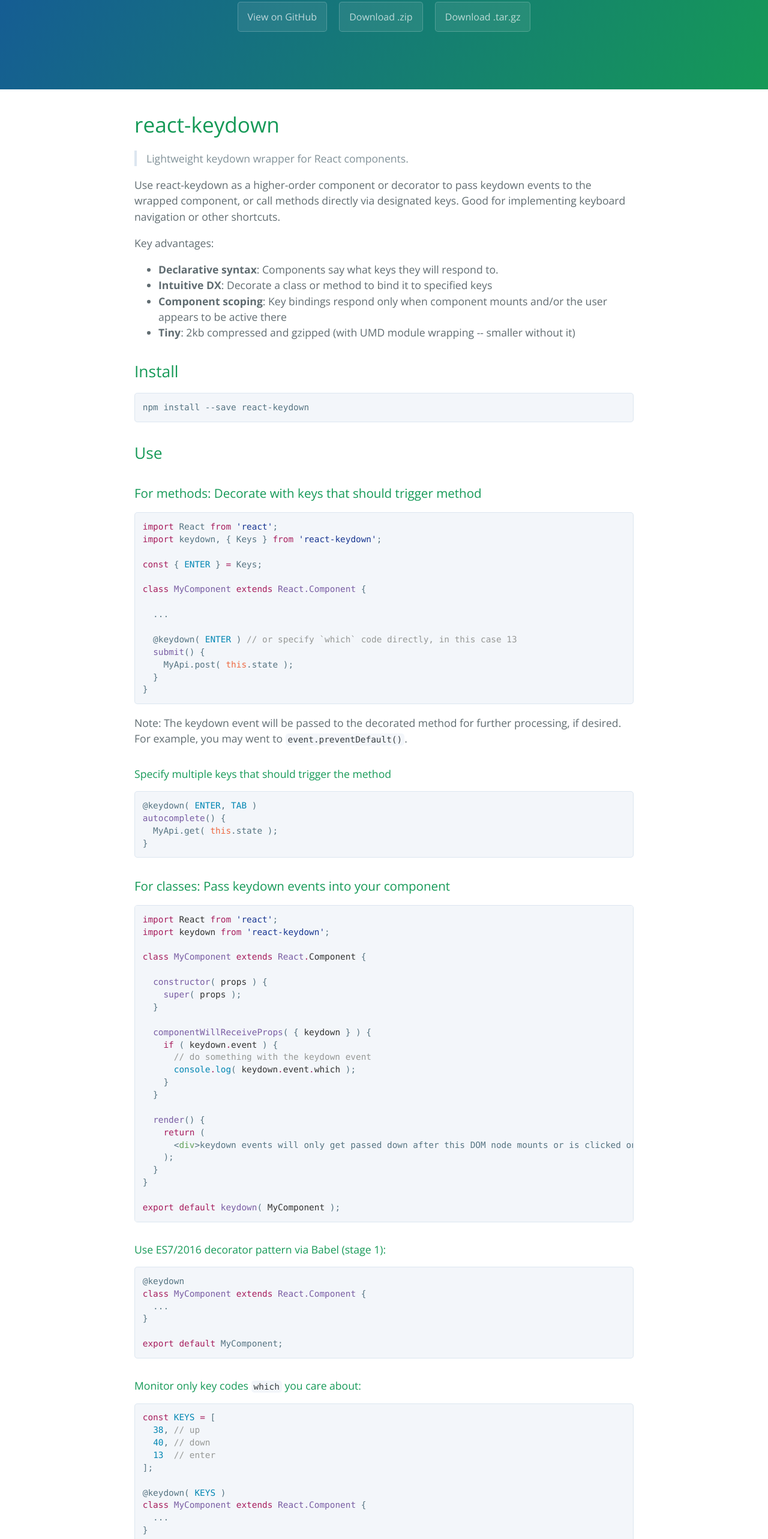
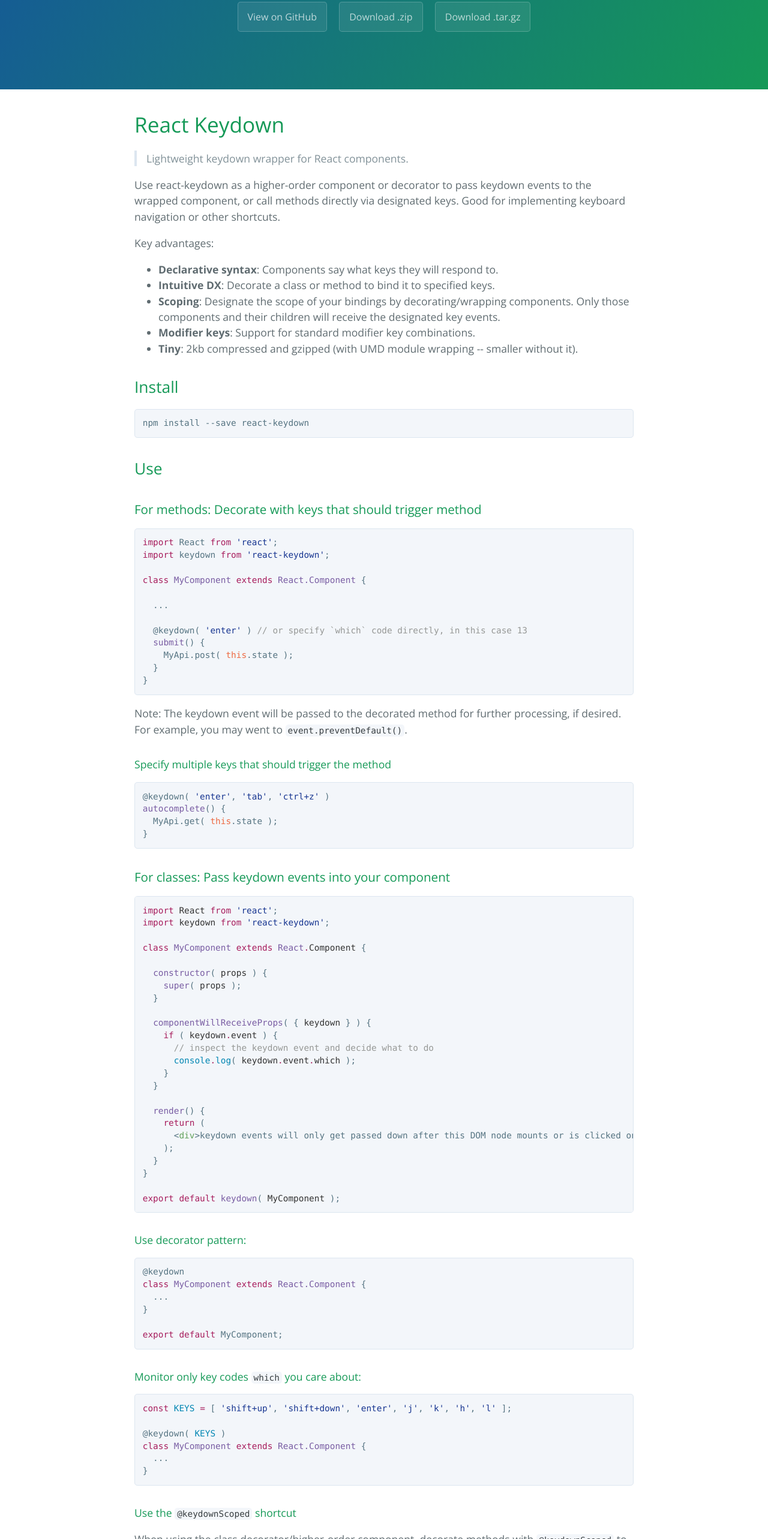
Before and after one commit to glortho/react-keydown, a plain HTML site: page index.html in a window 1280 px wide. Shown: the part 234-2800 px from the top of the page at 60% size. Drawn offline with nearby package versions, Linux system fonts and the light colour scheme.

Commit message:
Create gh-pages branch via GitHub

```diff
--- a/index.html
+++ b/index.html
@@ -20,7 +20,7 @@
 
     <section class="main-content">
       <h1>
-<a id="react-keydown" class="anchor" href="#react-keydown" aria-hidden="true"><span class="octicon octicon-link"></span></a>react-keydown</h1>
+<a id="react-keydown" class="anchor" href="#react-keydown" aria-hidden="true"><span class="octicon octicon-link"></span></a>React Keydown</h1>
 
 <blockquote>
 <p>Lightweight keydown wrapper for React components.</p>
@@ -36,13 +36,14 @@
 <li>
 <strong>Declarative syntax</strong>: Components say what keys they will respond to.</li>
 <li>
-<strong>Intuitive DX</strong>: Decorate a class or method to bind it to specified keys</li>
+<strong>Intuitive DX</strong>: Decorate a class or method to bind it to specified keys.</li>
 <li>
-<strong>Component scoping</strong>: Key bindings respond only when component mounts and/or
-the user appears to be active there</li>
+<strong>Scoping</strong>: Designate the scope of your bindings by decorating/wrapping components. Only those components and their children will receive the designated key events.</li>
+<li>
+<strong>Modifier keys</strong>: Support for standard modifier key combinations.</li>
 <li>
 <strong>Tiny</strong>: 2kb compressed and gzipped (with UMD module wrapping -- smaller
-without it)</li>
+without it).</li>
 </ul>
 
 <h2>
@@ -58,15 +59,13 @@
 <a id="for-methods-decorate-with-keys-that-should-trigger-method" class="anchor" href="#for-methods-decorate-with-keys-that-should-trigger-method" aria-hidden="true"><span class="octicon octicon-link"></span></a>For methods: Decorate with keys that should trigger method</h3>
 
 <div class="highlight highlight-source-js"><pre><span class="pl-k">import</span> React <span class="pl-k">from</span> <span class="pl-s"><span class="pl-pds">'</span>react<span class="pl-pds">'</span></span>;
-<span class="pl-k">import</span> keydown, { Keys } <span class="pl-k">from</span> <span class="pl-s"><span class="pl-pds">'</span>react-keydown<span class="pl-pds">'</span></span>;
-
-<span class="pl-k">const</span> { <span class="pl-c1">ENTER</span> } <span class="pl-k">=</span> Keys;
+<span class="pl-k">import</span> keydown <span class="pl-k">from</span> <span class="pl-s"><span class="pl-pds">'</span>react-keydown<span class="pl-pds">'</span></span>;
 
 <span class="pl-k">class</span> <span class="pl-en">MyComponent</span> <span class="pl-k">extends</span> <span class="pl-en">React.Component</span> {
 
   ...
 
-  @keydown( <span class="pl-c1">ENTER</span> ) <span class="pl-c">// or specify `which` code directly, in this case 13</span>
+  @keydown( <span class="pl-s"><span class="pl-pds">'</span>enter<span class="pl-pds">'</span></span> ) <span class="pl-c">// or specify `which` code directly, in this case 13</span>
   <span class="pl-en">submit</span>() {
     MyApi.post( <span class="pl-v">this</span>.state );
   }
@@ -78,7 +77,7 @@
 <h4>
 <a id="specify-multiple-keys-that-should-trigger-the-method" class="anchor" href="#specify-multiple-keys-that-should-trigger-the-method" aria-hidden="true"><span class="octicon octicon-link"></span></a>Specify multiple keys that should trigger the method</h4>
 
-<div class="highlight highlight-source-js"><pre>@keydown( <span class="pl-c1">ENTER</span>, <span class="pl-c1">TAB</span> )
+<div class="highlight highlight-source-js"><pre>@keydown( <span class="pl-s"><span class="pl-pds">'</span>enter<span class="pl-pds">'</span></span>, <span class="pl-s"><span class="pl-pds">'</span>tab<span class="pl-pds">'</span></span>, <span class="pl-s"><span class="pl-pds">'</span>ctrl+z<span class="pl-pds">'</span></span> )
 <span class="pl-en">autocomplete</span>() {
   MyApi.get( <span class="pl-v">this</span>.state );
 }</pre></div>
@@ -97,7 +96,7 @@
 
   <span class="pl-en">componentWillReceiveProps</span>( {<span class="pl-smi"> keydown</span> } ) {
 <span class="pl-k">    if</span> (<span class="pl-smi"> keydown</span><span class="pl-k">.</span><span class="pl-smi">event</span> ) {
-<span class="pl-c">      // do something with the keydown event</span>
+<span class="pl-c">      // inspect the keydown event and decide what to do</span>
       <span class="pl-c1">console</span><span class="pl-k">.</span><span class="pl-c1">log</span>(<span class="pl-smi"> keydown</span><span class="pl-k">.</span><span class="pl-smi">event</span><span class="pl-k">.</span><span class="pl-smi">which</span> );
     }
   }
@@ -112,7 +111,7 @@
 <span class="pl-k">export default</span> <span class="pl-en">keydown</span>(<span class="pl-smi"> MyComponent</span> );</pre></div>
 
 <h4>
-<a id="use-es72016-decorator-pattern-via-babel-stage-1" class="anchor" href="#use-es72016-decorator-pattern-via-babel-stage-1" aria-hidden="true"><span class="octicon octicon-link"></span></a>Use ES7/2016 decorator pattern via Babel (stage 1):</h4>
+<a id="use-decorator-pattern" class="anchor" href="#use-decorator-pattern" aria-hidden="true"><span class="octicon octicon-link"></span></a>Use decorator pattern:</h4>
 
 <div class="highlight highlight-source-js"><pre>@keydown
 <span class="pl-k">class</span> <span class="pl-en">MyComponent</span> <span class="pl-k">extends</span> <span class="pl-en">React.Component</span> {
@@ -124,20 +123,38 @@
 <h4>
 <a id="monitor-only-key-codes-which-you-care-about" class="anchor" href="#monitor-only-key-codes-which-you-care-about" aria-hidden="true"><span class="octicon octicon-link"></span></a>Monitor only key codes <code>which</code> you care about:</h4>
 
-<div class="highlight highlight-source-js"><pre><span class="pl-k">const</span> <span class="pl-c1">KEYS</span> <span class="pl-k">=</span> [
-  <span class="pl-c1">38</span>, <span class="pl-c">// up</span>
-  <span class="pl-c1">40</span>, <span class="pl-c">// down</span>
-  <span class="pl-c1">13</span>  <span class="pl-c">// enter</span>
-];
+<div class="highlight highlight-source-js"><pre><span class="pl-k">const</span> <span class="pl-c1">KEYS</span> <span class="pl-k">=</span> [ <span class="pl-s"><span class="pl-pds">'</span>shift+up<span class="pl-pds">'</span></span>, <span class="pl-s"><span class="pl-pds">'</span>shift+down<span class="pl-pds">'</span></span>, <span class="pl-s"><span class="pl-pds">'</span>enter<span class="pl-pds">'</span></span>, <span class="pl-s"><span class="pl-pds">'</span>j<span class="pl-pds">'</span></span>, <span class="pl-s"><span class="pl-pds">'</span>k<span class="pl-pds">'</span></span>, <span class="pl-s"><span class="pl-pds">'</span>h<span class="pl-pds">'</span></span>, <span class="pl-s"><span class="pl-pds">'</span>l<span class="pl-pds">'</span></span> ];
 
 @keydown( <span class="pl-c1">KEYS</span> )
 <span class="pl-k">class</span> <span class="pl-en">MyComponent</span> <span class="pl-k">extends</span> <span class="pl-en">React.Component</span> {
   ...
 }</pre></div>
 
-<p>Or no need for an array:</p>
+<h4>
+<a id="use-the-keydownscoped-shortcut" class="anchor" href="#use-the-keydownscoped-shortcut" aria-hidden="true"><span class="octicon octicon-link"></span></a>Use the <code>@keydownScoped</code> shortcut</h4>
 
-<div class="highlight highlight-source-js"><pre>@keydown( <span class="pl-c1">13</span> ) <span class="pl-c">// just the enter key</span></pre></div>
+<p>When using the class decorator/higher-order component, decorate methods with <code>@keydownScoped</code> to identify the <code>keydown.event</code> prop as it comes in and bind certain values to methods:</p>
+
+<div class="highlight highlight-source-js"><pre><span class="pl-k">import</span> keydown, { keydownScoped } <span class="pl-k">from</span> <span class="pl-s"><span class="pl-pds">'</span>react-keydown<span class="pl-pds">'</span></span>;
+
+@keydown( <span class="pl-s"><span class="pl-pds">'</span>enter<span class="pl-pds">'</span></span> ) <span class="pl-c">// optional to specify a key here. if called with just @keydown, all key events will get passed down</span>
+<span class="pl-k">class</span> <span class="pl-en">MyComponent</span> <span class="pl-k">extends</span> <span class="pl-en">React.Component</span> {
+  <span class="pl-en">render</span>() {
+    <span class="pl-k">return</span> <span class="pl-k">&lt;</span>MyOtherComponent {...this.props} <span class="pl-k">/&gt;</span>;
+  }
+}
+
+<span class="pl-k">class</span> <span class="pl-en">MyOtherComponent</span> <span class="pl-k">extends</span> <span class="pl-en">React.Component</span> {
+  ...
+  @keydownScoped( <span class="pl-s"><span class="pl-pds">'</span>enter<span class="pl-pds">'</span></span> ) <span class="pl-c">// inspects nextProps.keydown.event in componentWillReceiveProps behind the scenes</span>
+  <span class="pl-en">submit</span>() {
+    <span class="pl-c">// submit</span>
+  }
+}</pre></div>
+
+<p>This is a convenience method, but also lets you specify a larger view context where this key binding should be active. Sometimes the component where the binding is declared is too small on its own.</p>
+
+<p>This can also be a good way to set up app-wide shortcuts. Wrap your root component with <code>@keydown</code> and then use  <code>@keydownScoped</code> or manually inspect the <code>keydown.event</code> props in the child components where those bindings are relevant.</p>
 
 <h2>
 <a id="demo" class="anchor" href="#demo" aria-hidden="true"><span class="octicon octicon-link"></span></a>Demo</h2>
@@ -157,11 +174,14 @@
 <li>The decorator pattern <code>@keydown</code> currently requires transpilation by
 <a href="babeljs.io/">Babel</a> (set to
 stage 1) or the equivalent</li>
+<li>This lib has only been tested using ES2015 classes. Some method decoration
+functionality may work on other types of object methods.</li>
+<li>In order to avoid unintended side effects, only one component (and its children) can receive
+keydown events at a time (the most recently mounted, clicked, or focused component). If you want multiple<br>
+components to receive keydown events simultaneously, decorate a common ancestor component class with <code>@keydown</code>     and then decorate your methods in the child components with <code>@keydownScoped( myKeyCode )</code> (or manually work with    the keydown.event props flowing into your components). For example, if you want app-wide shortcuts, decorate (or    wrap) the root component with <code>@keydown</code> and then all descendent components will receive the <code>keydown.event</code> prop   when a key is pressed.</li>
 <li>Since the only context we have for keydown events is the component, decorated
 methods receive the event as their sole argument and the component instance as
 context.</li>
-<li>This lib has only been tested using ES2015 classes. Some method decoration
-functionality may work on other types of object methods.</li>
 <li>The method decorators wrap React lifecycle methods in order to work
 as seamlessly and efficiently as possible. The class decorator does not do
 this, functioning instead as a higher-order component.</li>
```
Also changed, not shown: params.json (+1 -1 lines).
